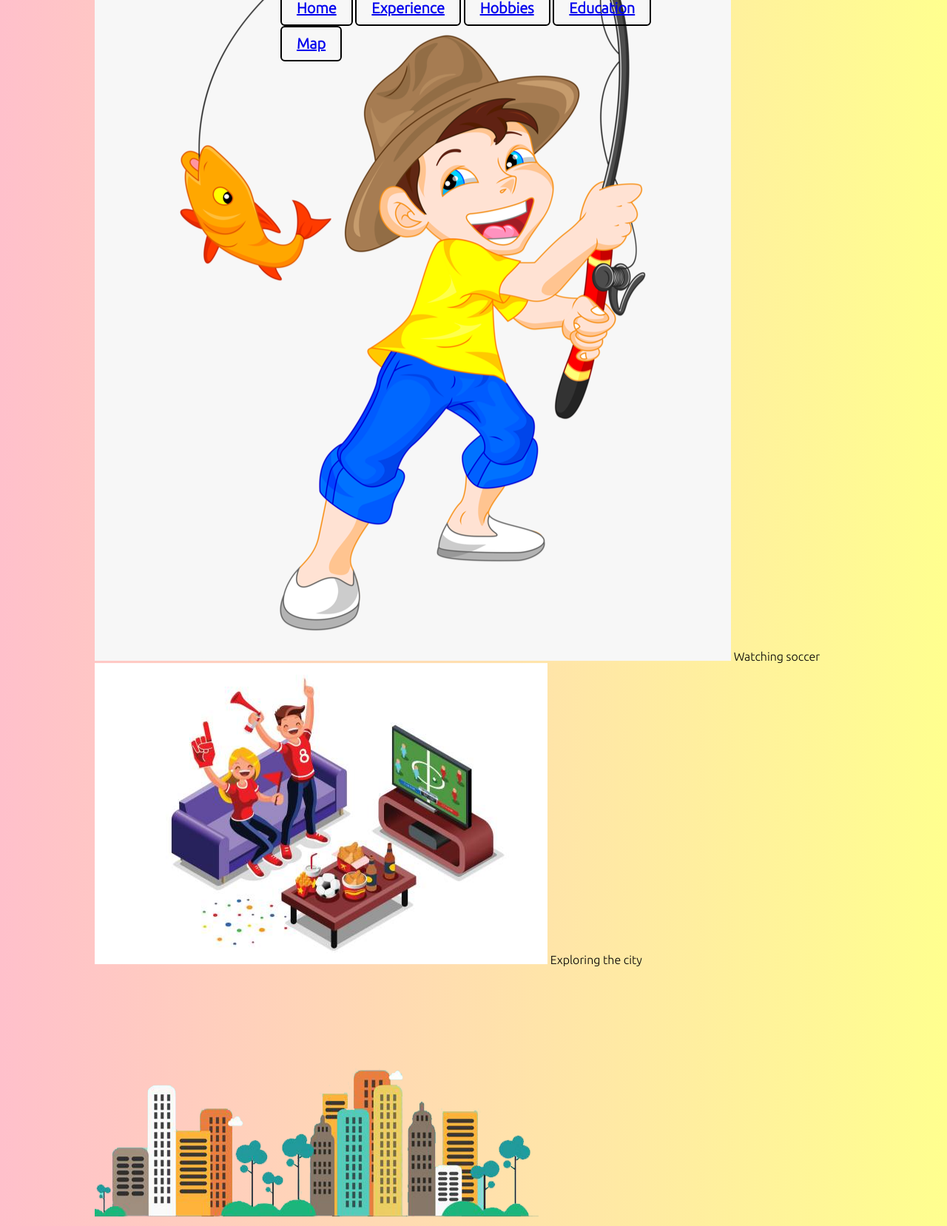
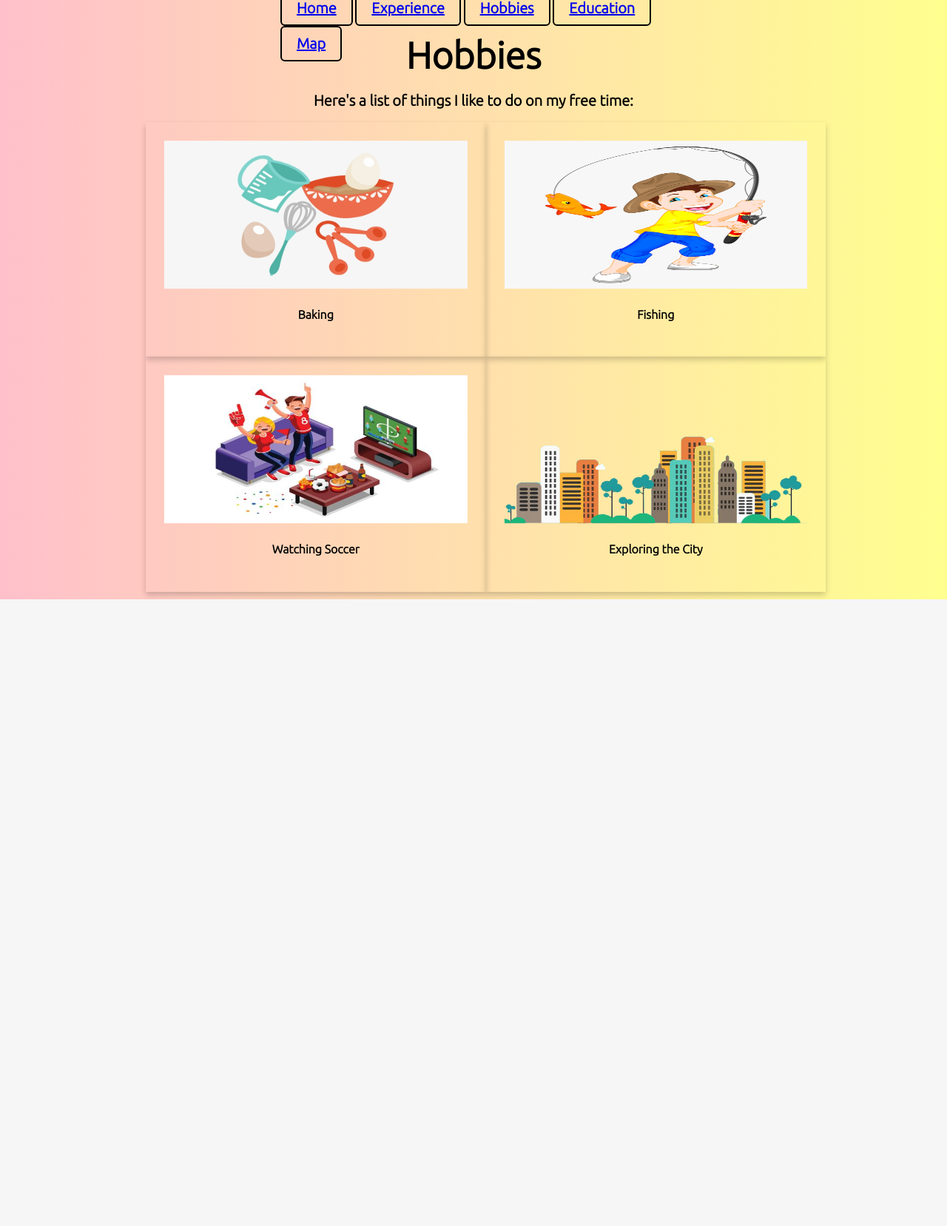
Before and after one commit to mmiah00/Personal-Portfolio, a Flask app: page /hobbies in a window 1280 px wide. Shown: the whole page at 74% size. After the commit the page ends 810 px from the top, so only its background shows below. Run offline with Flask 2, Linux system fonts and the light colour scheme.

Commit message:
styling hobbies page, everything is mostly centered'

```diff
--- a/app/static/styles/main.css
+++ b/app/static/styles/main.css
@@ -213,3 +213,52 @@ li {
     padding-left: 10px;
     padding-right: 10px;
 }
+
+/* *********** FOR HOBBIES PAGE *********** */
+.hobbies {
+    width: 100%;
+    height: auto;
+    text-align: center;
+    position: relative;
+    /* border: 2px solid #ff001e; */
+}
+
+.hobbies h1 {
+    -ms-transform: translateY(20%);
+    transform: translateY(20%);
+    font-size: 50px;
+    font-weight: 700;
+}
+
+.hobbies h2 {
+    font-size: 20px;
+    font-weight: 700;
+}
+
+.hobbies img {
+    width: 200px;
+    height: 200px;
+    /* border: 2px solid #ff001e; */
+}
+
+.hobbies .card {
+    /* width: 350px;
+    height: 350px;  */
+
+    box-shadow: 0 4px 8px 0 rgba(0,0,0,0.2);
+    transition: 0.3s;
+    width: 40%;
+    float: left;
+    -ms-transform: translateX(15%);
+    transform: translateX(15%);
+    padding: 25px;
+}
+
+.card:hover {
+    box-shadow: 0 8px 16px 0 rgba(0,0,0,0.2);
+  }
+
+  /* Add some padding inside the card container */
+.card .container {
+   padding: 2px 16px;
+}
--- a/app/templates/hobbies.html
+++ b/app/templates/hobbies.html
@@ -2,16 +2,34 @@
 {%block content%}
 <div class="hobbies">
     <h1> Hobbies </h1>
-    <h2> Here's a list of things I like to do on my free time:</h2>>
-    <ul>
-        <li>Baking</li>
-        <img src="static/img/portfolio-baking.jpg" alt="baking">
-        <li>Fishing</li>
-        <img src="static/img/portfolio-fishing.jpg" alt="fishing">
-        <li>Watching soccer</li>
-        <img src="static/img/portfolio-watchingsoccer.jpg" alt="soccer">
-        <li>Exploring the city</li>
-        <img src="static/img/portfolio-city.jpg" alt="exploring">
-    </ul>
+    <h2> Here's a list of things I like to do on my free time:</h2>
+
+    <div class="card">
+        <img src="static/img/portfolio-baking.jpg" alt="Baking" style="width:100%">
+        <div class="container">
+          <h4><b>Baking</b></h4>
+        </div>
+    </div>
+
+    <div class="card">
+        <img src="static/img/portfolio-fishing.jpg" alt="Fishing" style="width:100%">
+        <div class="container">
+          <h4><b>Fishing</b></h4>
+        </div>
+    </div>
+
+    <div class="card">
+        <img src="static/img/portfolio-watchingsoccer.jpg" alt="Soccer" style="width:100%">
+        <div class="container">
+          <h4><b>Watching Soccer</b></h4>
+        </div>
+    </div>
+
+    <div class="card">
+        <img src="static/img/portfolio-city.jpg" alt="Exploring" style="width:100%">
+        <div class="container">
+          <h4><b>Exploring the City</b></h4>
+        </div>
+    </div>
 </div>
 {%endblock%}
```
